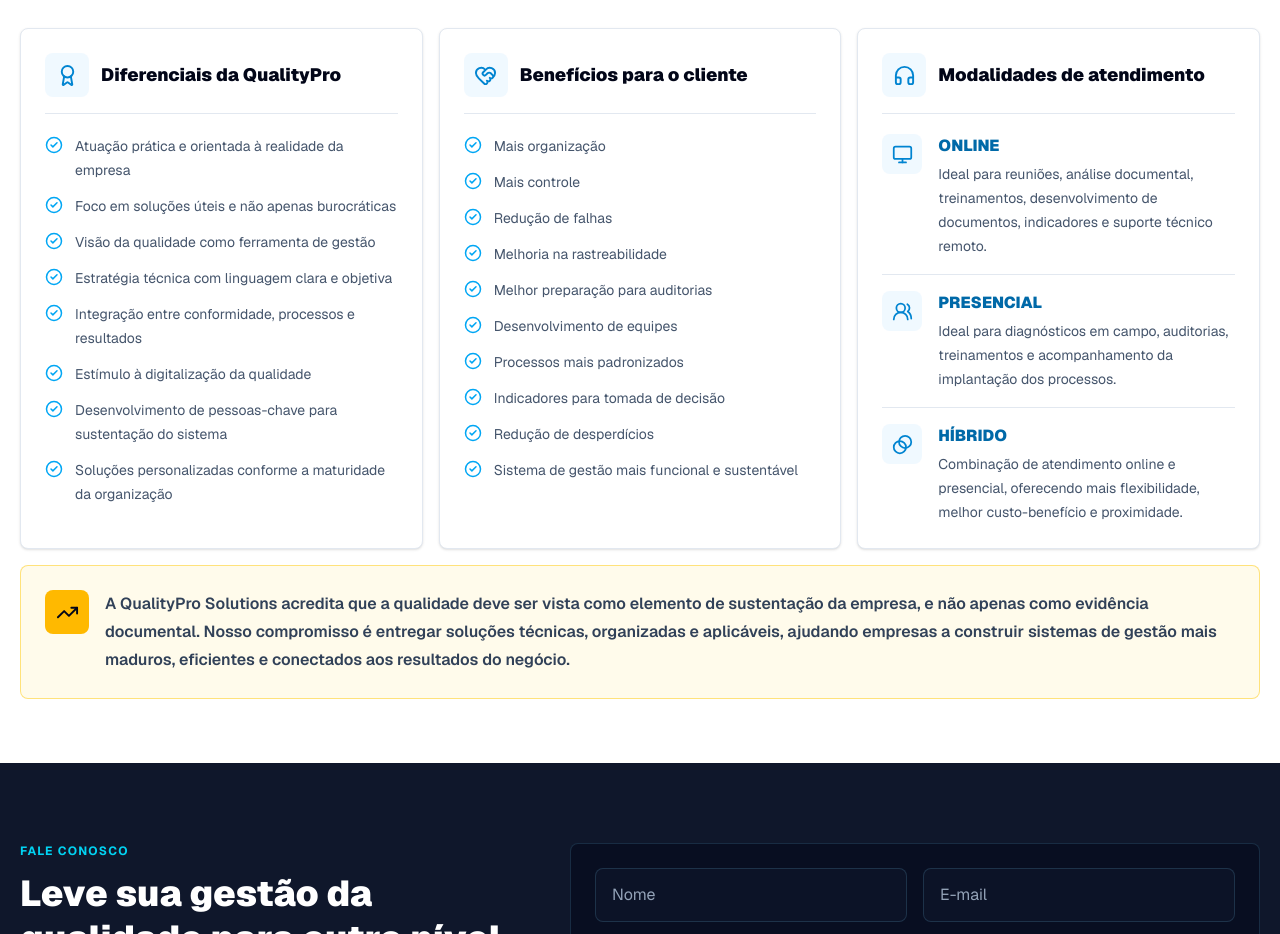
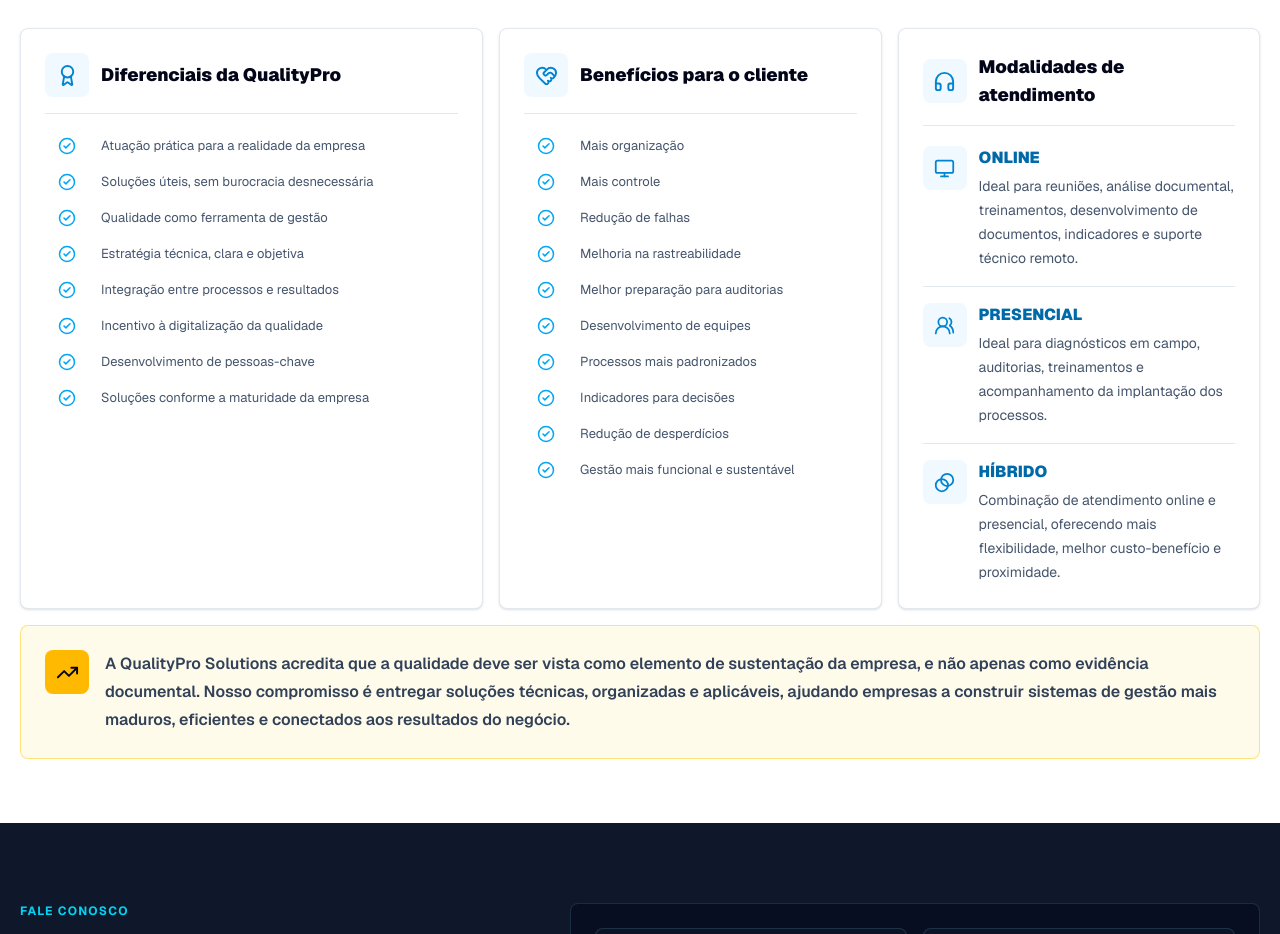
Before and after one commit to viniciusrst01-boop/qualitypro-site, a Next.js app: page / in a window 1280 px wide. Shown: the part 4960-5894 px from the top of the page. Built offline with nearby package versions, Linux system fonts and the light colour scheme.

Commit message:
novas informaçoes

```diff
--- a/src/app/page.tsx
+++ b/src/app/page.tsx
@@ -83,14 +83,14 @@
 ];
 
 const differentials = [
-  "Atuação prática e orientada à realidade da empresa",
-  "Foco em soluções úteis e não apenas burocráticas",
-  "Visão da qualidade como ferramenta de gestão",
-  "Estratégia técnica com linguagem clara e objetiva",
-  "Integração entre conformidade, processos e resultados",
-  "Estímulo à digitalização da qualidade",
-  "Desenvolvimento de pessoas-chave para sustentação do sistema",
-  "Soluções personalizadas conforme a maturidade da organização",
+  "Atuação prática para a realidade da empresa",
+  "Soluções úteis, sem burocracia desnecessária",
+  "Qualidade como ferramenta de gestão",
+  "Estratégia técnica, clara e objetiva",
+  "Integração entre processos e resultados",
+  "Incentivo à digitalização da qualidade",
+  "Desenvolvimento de pessoas-chave",
+  "Soluções conforme a maturidade da empresa",
 ];
 
 const clientBenefits = [
@@ -101,9 +101,9 @@
   "Melhor preparação para auditorias",
   "Desenvolvimento de equipes",
   "Processos mais padronizados",
-  "Indicadores para tomada de decisão",
+  "Indicadores para decisões",
   "Redução de desperdícios",
-  "Sistema de gestão mais funcional e sustentável",
+  "Gestão mais funcional e sustentável",
 ];
 
 const serviceModes = [
@@ -563,7 +563,7 @@
             title="Por que escolher a QualityPro Solutions?"
           />
 
-          <div className="mt-8 grid items-stretch gap-4 lg:grid-cols-3">
+          <div className="mt-8 grid items-stretch gap-4 lg:grid-cols-[1.15fr_0.95fr_0.9fr]">
             <article className="rounded-lg border border-slate-200 bg-white p-5 shadow-sm sm:p-6">
               <div className="flex items-center gap-3 border-b border-slate-200 pb-4">
                 <span className="grid h-11 w-11 shrink-0 place-items-center rounded-lg bg-sky-50 text-sky-600">
@@ -577,12 +577,11 @@
                 {differentials.map((item) => (
                   <p
                     key={item}
-                    className="flex items-start gap-3 text-sm leading-6 text-slate-600"
+                    className="grid grid-cols-[44px_1fr] items-start gap-3 text-sm leading-6 text-slate-600 lg:whitespace-nowrap lg:text-[13px]"
                   >
-                    <CheckCircle2
-                      className="mt-0.5 shrink-0 text-sky-500"
-                      size={18}
-                    />
+                    <span className="grid h-6 w-11 place-items-center text-sky-500">
+                      <CheckCircle2 size={18} />
+                    </span>
                     {item}
                   </p>
                 ))}
@@ -602,12 +601,11 @@
                 {clientBenefits.map((benefit) => (
                   <p
                     key={benefit}
-                    className="flex items-start gap-3 text-sm leading-6 text-slate-600"
+                    className="grid grid-cols-[44px_1fr] items-start gap-3 text-sm leading-6 text-slate-600 lg:whitespace-nowrap lg:text-[13px]"
                   >
-                    <CheckCircle2
-                      className="mt-0.5 shrink-0 text-sky-500"
-                      size={18}
-                    />
+                    <span className="grid h-6 w-11 place-items-center text-sky-500">
+                      <CheckCircle2 size={18} />
+                    </span>
                     {benefit}
                   </p>
                 ))}
@@ -629,9 +627,9 @@
                   return (
                     <div
                       key={mode.title}
-                      className="flex items-start gap-4 py-4 first:pt-0 last:pb-0"
+                      className="flex items-start gap-3 py-4 first:pt-0 last:pb-0"
                     >
-                      <span className="grid h-10 w-10 shrink-0 place-items-center rounded-lg bg-sky-50 text-sky-600">
+                      <span className="grid h-11 w-11 shrink-0 place-items-center rounded-lg bg-sky-50 text-sky-600">
                         <Icon size={21} />
                       </span>
                       <div>
```
